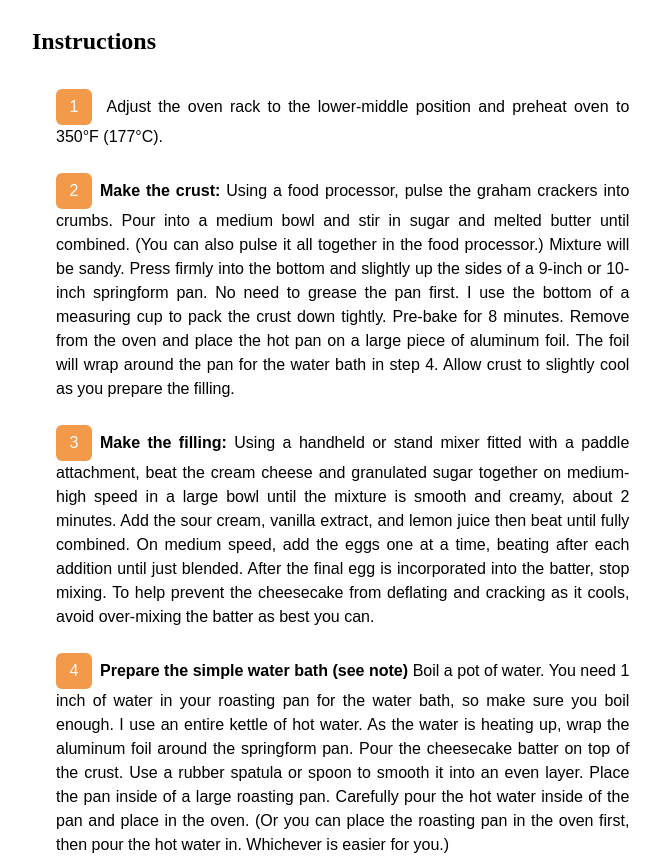
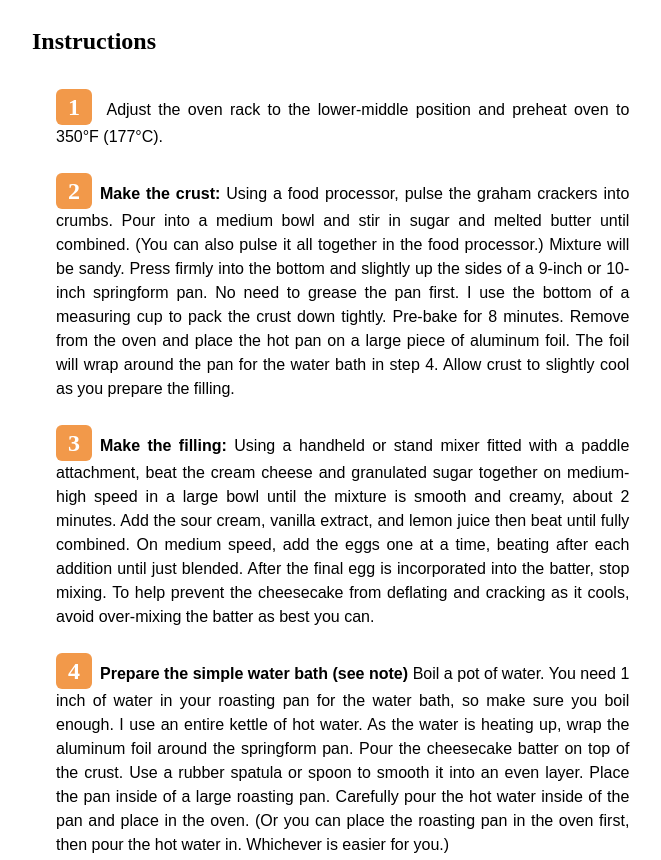
Before and after one commit to Juana-89/recipe-page-master, a website: page src/index.html in a window 1280 px wide. Shown: the part 1368-2228 px from the top of the page, without its empty margins (96-757 px from the left). Drawn offline with nearby package versions, Linux system fonts and the light colour scheme.

Commit message:
cambiando tamaño de numeracion

```diff
--- a/src/input.css
+++ b/src/input.css
@@ -34,4 +34,7 @@ article {
   color: white;
   border-radius: 6px;
   margin-right: 0.5rem;
+  font-weight: bold;
+  font-family: font-display;
+  font-size: 24px;
 }
```
Also changed, not shown: dist/output.css.
